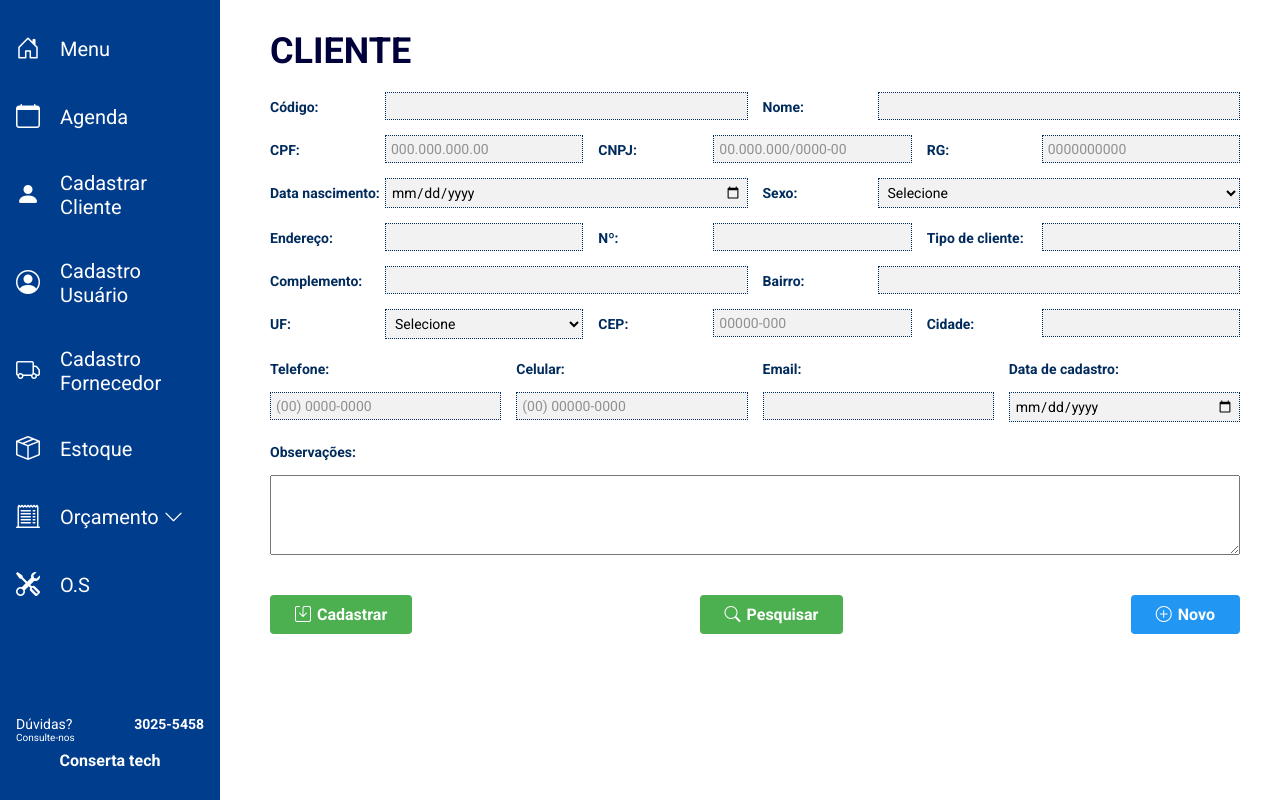
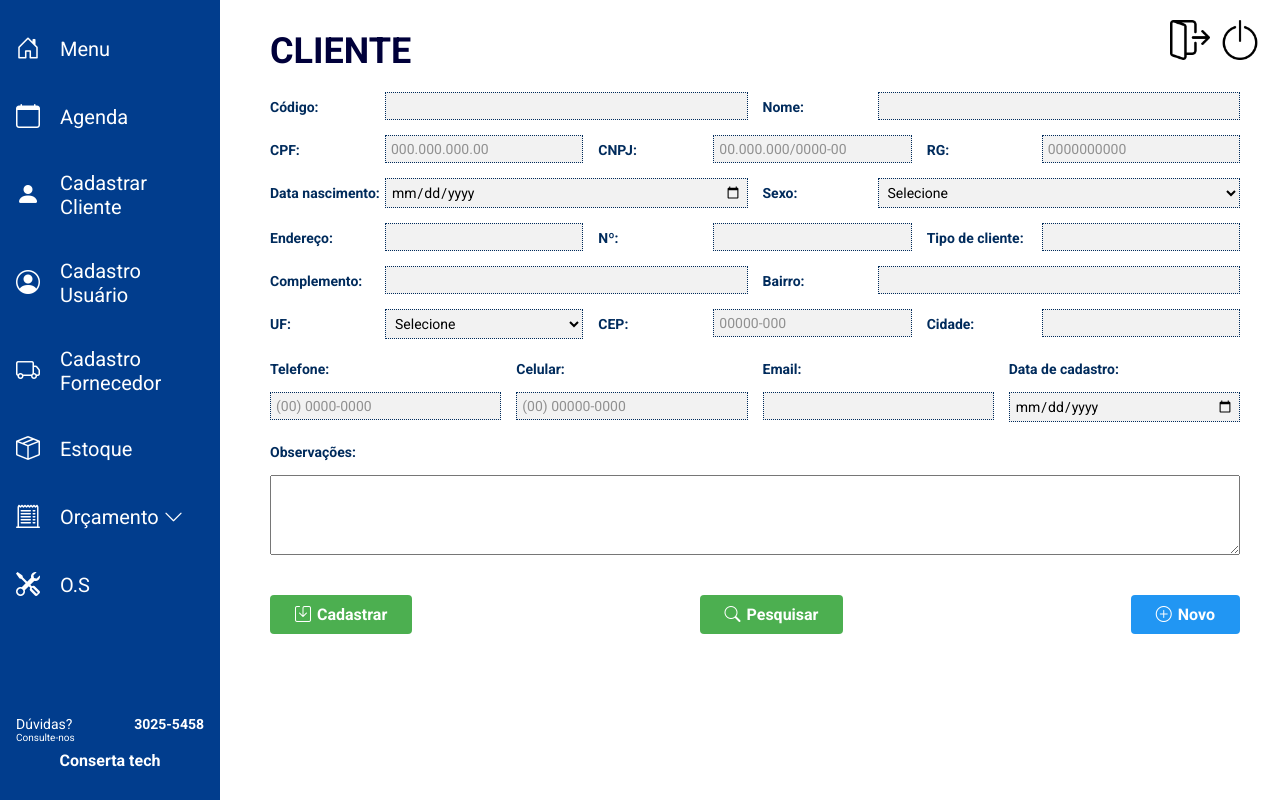
Before and after one commit to pedrol3al/sa_bd_mod, a PHP site: page /cliente.html in a window 1280 px wide. Run offline with PHP 8.4, Linux system fonts and the light colour scheme.

Commit message:
Versão10.1
Botão de sair e deslogar do Cliente agora em funcionamento

```diff
--- a/sa_mod_bd/html/cliente.html
+++ b/sa_mod_bd/html/cliente.html
@@ -9,6 +9,15 @@
   <link rel="stylesheet" href="css/cliente.css"/>
   <link rel="stylesheet" href="css/css-home-bar.css"/>
   <script src="https://code.jquery.com/jquery-3.6.0.min.js"></script>
+
+  <button class="sair" title="sair da conta">
+    <img src="img/logout.png" alt="Sair">
+  </button>
+
+  <button class="fechar" title="fechar">
+    <img src="img/sair.png" alt="Fechar">
+  </button>
+
 </head>
 
 <div id="menu-container"></div>
--- a/sa_mod_bd/html/css/cliente.css
+++ b/sa_mod_bd/html/css/cliente.css
@@ -262,3 +262,38 @@ textarea#observacoes {
   flex: 1;
   min-width: 150px;
 }
+button.sair, button.fechar {
+  background: transparent;
+  border: none;
+  padding: 0;
+  cursor: pointer;
+}
+
+/* Estilo da imagem dentro do botão */
+button.sair img, button.fechar img {
+  width: 40px;
+  height: 40px;
+  transition: transform 0.2s ease, filter 0.2s ease;
+}
+
+/* Efeito ao passar o mouse */
+button.sair:hover img, button.fechar:hover img {
+  transform: scale(1.1);
+  filter: brightness(1.2);
+}
+
+/* Deixar o botão flutuante no canto superior direito */
+button.fechar {
+  position: fixed;
+  top: 20px;
+  right: 20px;
+  z-index: 999;
+}
+
+/* Se quiser que o botão "sair" também fique flutuante */
+button.sair {
+  position: fixed;
+  top: 20px;
+  right: 70px; /* afastado do botão fechar */
+  z-index: 999;
+}
```
